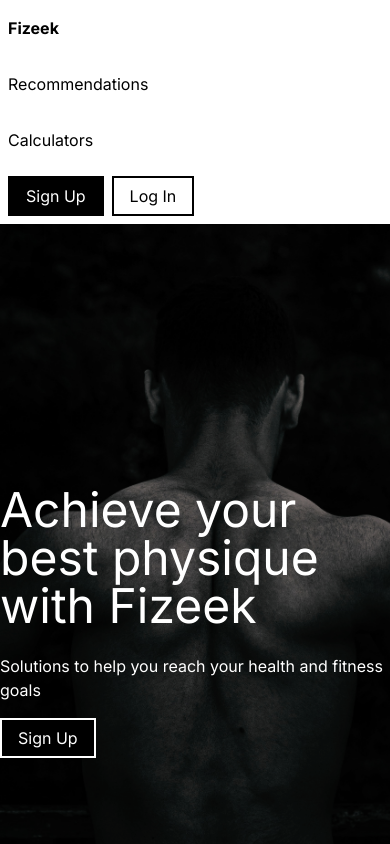
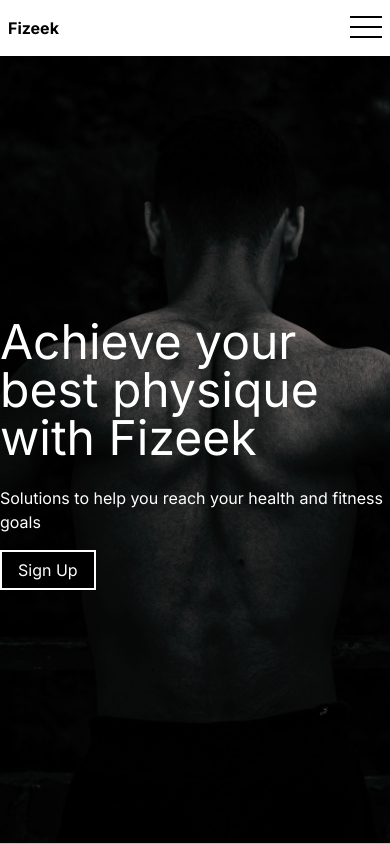
Before and after one commit to hoalex21/Fizeek, a Next.js app: page / in a window 390 px wide. Shown: the top 844 px of the page. Built offline with nearby package versions, Linux system fonts and the light colour scheme; no server answers.

Commit message:
add hamburger button on smaller screens

```diff
--- a/app/ui/navbar.tsx
+++ b/app/ui/navbar.tsx
@@ -6,6 +6,13 @@ import { signOut, useSession } from "next-auth/react";
 
 export default function NavBar() {
     const { data: session, status } = useSession();
+
+    const [dropdown, setDropdown] = useState(false);
+    const handleDropdown = () => {
+        setRecommendationDropdown(false);
+        setCalculatorDropdown(false);
+        setDropdown(!dropdown);
+    }
 
     const [recommendationDropdown, setRecommendationDropdown] = useState(false);
     const handleRecommendationDropdown = () => {
@@ -22,12 +29,17 @@ export default function NavBar() {
     return (
         <nav className="w-screen shadow-xl md:flex justify-center bg-white">
             <div className="md:container md:grid md:grid-cols-3">
-                <div className="md:px-4 px-2 py-4">
+                <div className="flex justify-between md:px-4 px-2 py-4">
                     <Link href="/" className="font-bold">Fizeek</Link>
+                    <div onClick={handleDropdown} className="space-y-2 md:hidden">
+                        <div className="w-8 h-0.5 bg-black"></div>
+                        <div className="w-8 h-0.5 bg-black"></div>
+                        <div className="w-8 h-0.5 bg-black"></div>
+                    </div>
                 </div>
 
                 {/* Site Features */}
-                <div className="md:flex md:justify-center">
+                <div className="hidden md:block md:flex md:justify-center">
                     <div>
                         <button onClick={handleRecommendationDropdown} className="py-4 px-2 text-left w-full md:w-fit hover:bg-gray-300">Recommendations</button>
                         {
@@ -60,7 +72,7 @@ export default function NavBar() {
                 </div>
 
                 {/* Site Authentication */}
-                <div className="md:flex justify-end md:px-4 px-2 py-4">
+                <div className="hidden md:block md:flex justify-end md:px-4 px-2 py-4">
                     <ul className="flex">
                         {
                             status === "authenticated"? (
```
